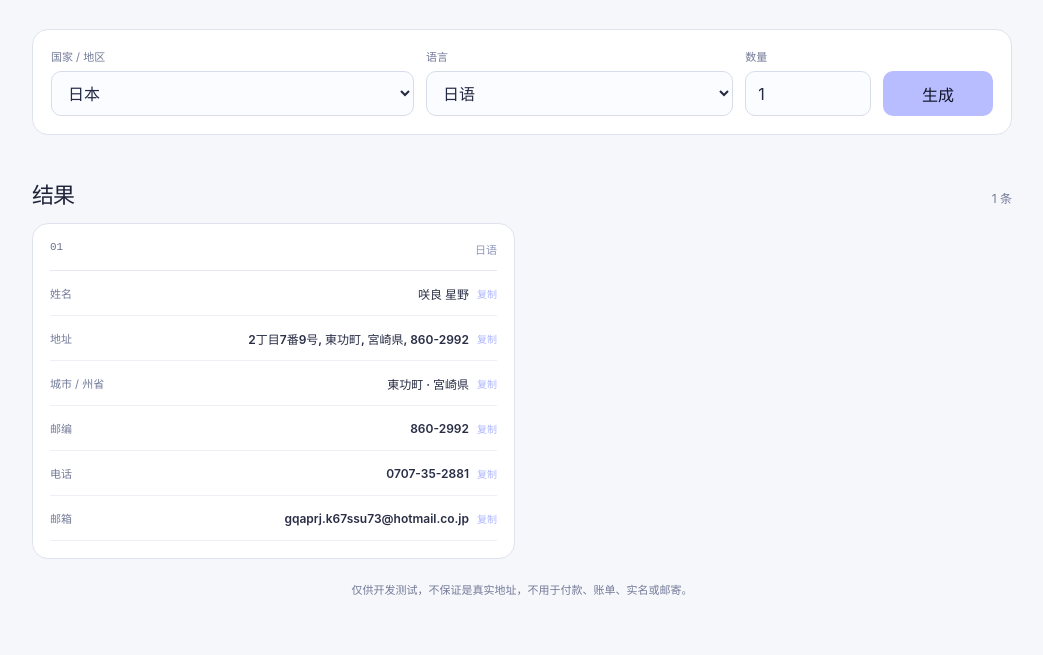
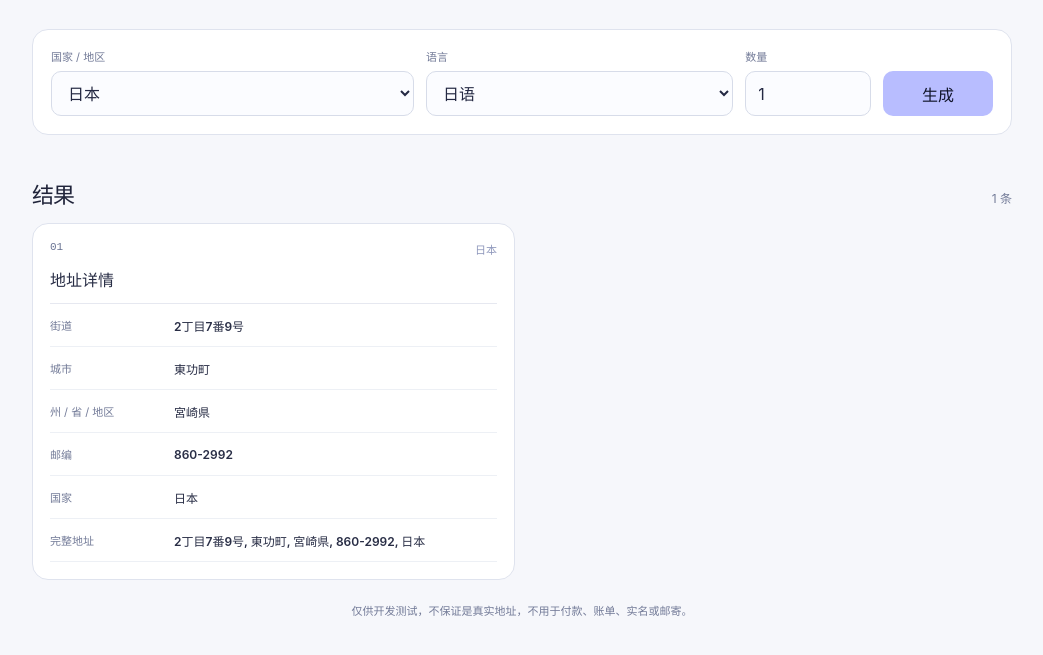
Before and after one commit to cameronle/faker-address, a website built with Vite: page index.html in a window 1280 px wide. Both pictures are taken after a click on the button "生成". Shown: the part 167-822 px from the top of the page, without its empty margins (118-1161 px from the left). Built offline with nearby package versions, Linux system fonts and the light colour scheme.

Commit message:
feat: show address detail table

```diff
--- a/src/generator.ts
+++ b/src/generator.ts
@@ -1,5 +1,5 @@
 import type { Faker } from '@faker-js/faker';
-import { localeLabel } from './localeCatalog';
+import { countryLabel, localeLabel } from './localeCatalog';
 import { localeLoaders } from './generated/locale-loaders';
 import type { GeneratedProfile } from './types';
 
@@ -61,7 +61,8 @@ export async function generateProfiles(code: string, count: number): Promise<Gen
       fallbackFields,
     );
     const name = `${firstName} ${lastName}`.trim();
-    const address = [street, city, state, postcode].filter(Boolean).join(', ');
+    const country = countryLabel(code);
+    const address = [street, city, state, postcode, country].filter(Boolean).join(', ');
 
     return {
       locale: code,
@@ -75,7 +76,7 @@ export async function generateProfiles(code: string, count: number): Promise<Gen
       phone,
       email,
       company,
-      country: localeLabel(code),
+      country,
       fallbackFields: [...new Set(fallbackFields)],
       generatedAt: new Date().toISOString(),
     };
--- a/src/localeCatalog.ts
+++ b/src/localeCatalog.ts
@@ -108,6 +108,10 @@ export function localeForSelection(countryKey: string, languageCode: string): st
   return match?.code ?? localeOptions.find((item) => item.countryKey === countryKey)?.code ?? countryKey;
 }
 
+export function countryLabel(code: string): string {
+  return localeOptions.find((item) => item.code === code)?.countryLabel ?? code;
+}
+
 export function localeLabel(code: string): string {
   return localeOptions.find((item) => item.code === code)?.label ?? code;
 }
--- a/src/main.ts
+++ b/src/main.ts
@@ -2,10 +2,9 @@ import {
   countryOptions,
   languageOptionsForCountry,
   localeForSelection,
-  localeLabel,
 } from './localeCatalog';
 import { generateProfiles } from './generator';
-import { clampCount, copyText, escapeHtml } from './utils';
+import { clampCount, escapeHtml } from './utils';
 import type { GeneratedProfile } from './types';
 import './styles.css';
 
@@ -80,8 +79,8 @@ function renderLanguages(): void {
   languageSelect.value = selectedLanguage;
 }
 
-function field(label: string, value: string): string {
-  return `<div class="data-field"><span>${escapeHtml(label)}</span><div><strong>${escapeHtml(value || '—')}</strong><button class="copy-field" type="button" data-copy="${escapeHtml(value)}" aria-label="复制${escapeHtml(label)}">复制</button></div></div>`;
+function detailRow(label: string, value: string, full = false): string {
+  return `<div class="detail-row${full ? ' full-address' : ''}"><span>${escapeHtml(label)}</span><div><strong>${escapeHtml(value || '—')}</strong></div></div>`;
 }
 
 function renderResults(): void {
@@ -94,14 +93,15 @@ function renderResults(): void {
   resultsContainer.className = 'results-grid';
   resultsContainer.innerHTML = results.map((profile, index) => `
     <article class="result-card">
-      <div class="card-top"><span>${String(index + 1).padStart(2, '0')}</span><span>${escapeHtml(profile.localeLabel)}</span></div>
-      <div class="data-fields">
-        ${field('姓名', profile.name)}
-        ${field('地址', profile.address)}
-        ${field('城市 / 州省', [profile.city, profile.state].filter(Boolean).join(' · '))}
-        ${field('邮编', profile.postcode)}
-        ${field('电话', profile.phone)}
-        ${field('邮箱', profile.email)}
+      <div class="card-top"><span>${String(index + 1).padStart(2, '0')}</span><span>${escapeHtml(profile.country)}</span></div>
+      <h3>地址详情</h3>
+      <div class="detail-table">
+        ${detailRow('街道', profile.street)}
+        ${detailRow('城市', profile.city)}
+        ${detailRow('州 / 省 / 地区', profile.state)}
+        ${detailRow('邮编', profile.postcode)}
+        ${detailRow('国家', profile.country)}
+        ${detailRow('完整地址', profile.address, true)}
       </div>
     </article>
   `).join('');
@@ -141,14 +141,6 @@ generateButton.addEventListener('click', async () => {
   }
 });
 
-resultsContainer.addEventListener('click', async (event) => {
-  const button = (event.target as HTMLElement).closest<HTMLButtonElement>('[data-copy]');
-  if (!button) return;
-  const copied = await copyText(button.dataset.copy ?? '');
-  button.textContent = copied ? '已复制' : '失败';
-  window.setTimeout(() => { button.textContent = '复制'; }, 1200);
-});
-
 renderCountries();
 renderLanguages();
 renderResults();
--- a/src/styles.css
+++ b/src/styles.css
@@ -34,26 +34,27 @@ button:disabled { cursor: wait; opacity: .6; }
 .empty-state { min-height: 150px; display: grid; place-items: center; border: 1px dashed #303753; border-radius: 16px; color: #737b99; font-size: 13px; text-align: center; padding: 22px; }
 .error-state { color: #ffb3b3; border-color: #8e4c59; }
 .result-card { min-width: 0; padding: 17px; border: 1px solid #252b46; border-radius: 16px; background: #14182a; }
-.card-top { display: flex; justify-content: space-between; gap: 12px; margin-bottom: 13px; color: #8f98bc; font-size: 11px; }
+.card-top { display: flex; justify-content: space-between; gap: 12px; margin-bottom: 10px; color: #8f98bc; font-size: 11px; }
 .card-top span:first-child { color: #687292; font-family: ui-monospace, monospace; }
-.data-fields { border-top: 1px solid #272e4a; }
-.data-field { display: flex; align-items: center; justify-content: space-between; gap: 14px; min-height: 45px; border-bottom: 1px solid #202640; }
-.data-field > span { flex: 0 0 auto; color: #858eae; font-size: 11px; }
-.data-field > div { display: flex; align-items: center; justify-content: flex-end; gap: 8px; min-width: 0; }
-.data-field strong { max-width: 360px; color: #f0f1f8; font-size: 12px; font-weight: 600; overflow-wrap: anywhere; text-align: right; }
-.copy-field { padding: 3px 0; border: 0; background: transparent; color: #aeb6ff; font-size: 10px; white-space: nowrap; }
+.result-card h3 { margin: 0 0 12px; color: #f1f2f8; font-size: 16px; font-weight: 750; }
+.detail-table { border-top: 1px solid #272e4a; }
+.detail-row { display: grid; grid-template-columns: 112px minmax(0, 1fr); align-items: center; gap: 12px; min-height: 43px; border-bottom: 1px solid #202640; }
+.detail-row > span { color: #858eae; font-size: 11px; }
+.detail-row > div { min-width: 0; }
+.detail-row strong { display: block; color: #f0f1f8; font-size: 12px; font-weight: 600; overflow-wrap: anywhere; }
+.detail-row.full-address { grid-template-columns: 112px minmax(0, 1fr); padding-top: 4px; padding-bottom: 4px; }
 .notice { margin: 23px 0 0; color: #6f7898; font-size: 11px; line-height: 1.6; text-align: center; }
 
 @media (prefers-color-scheme: light) {
   :root { color-scheme: light; color: #20243a; background: #f6f7fb; }
   body { background: #f6f7fb; }
   .page-header h1 { color: #1b2036; }
-  .page-header p, .field span, .results-title span, .data-field > span, .notice { color: #737b98; }
+  .page-header p, .field span, .results-title span, .detail-row > span, .notice { color: #737b98; }
   .controls, .result-card { border-color: #dfe3ee; background: #fff; }
   .field input, .field select { border-color: #d7dce9; background: #fbfcff; color: #242943; }
-  .data-fields { border-color: #e6e8f0; }
-  .data-field { border-color: #edf0f5; }
-  .data-field strong { color: #292e46; }
+  .detail-table { border-color: #e6e8f0; }
+  .detail-row { border-color: #edf0f5; }
+  .result-card h3, .detail-row strong { color: #292e46; }
   .empty-state { border-color: #d8deeb; color: #7b839c; }
 }
 
@@ -70,6 +71,6 @@ button:disabled { cursor: wait; opacity: .6; }
   .controls { grid-template-columns: 1fr; padding: 14px; }
   .count-field, .generate-button { grid-column: auto; }
   .generate-button { width: 100%; }
-  .data-field { align-items: flex-start; padding: 9px 0; }
-  .data-field strong { max-width: 210px; }
+  .detail-row { grid-template-columns: 92px minmax(0, 1fr); min-height: 42px; }
+  .detail-row.full-address { grid-template-columns: 1fr; gap: 3px; padding: 10px 0; }
 }
```
Also changed, not shown: src/generator.test.ts (+1 -0 lines).
